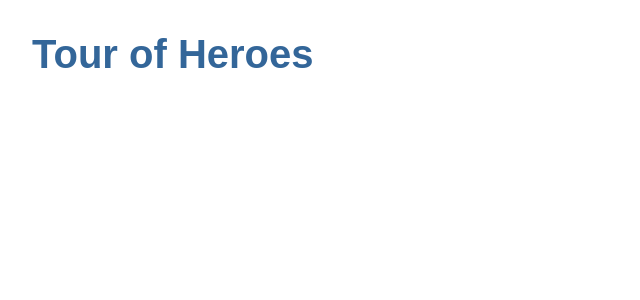
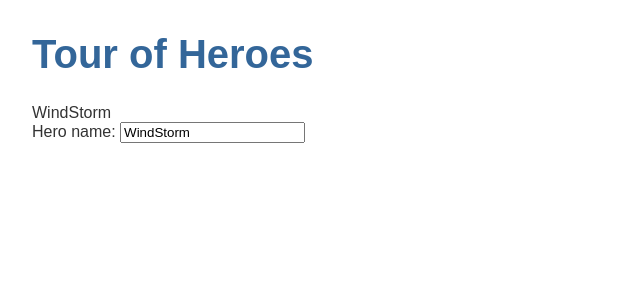
Before and after one commit to scent-y/tour-of-heroes, an Angular app: page / in a window 1280 px wide. Shown: the top 300 px of the page, without its empty margins (0-640 px from the left). Built offline with nearby package versions, Linux system fonts and the light colour scheme.

Commit message:
- create heroes.component - add ngModel directive - import FormsModule into AppModule

```diff
--- a/src/app/app.component.html
+++ b/src/app/app.component.html
@@ -1 +1,2 @@
 <h1>{{title}}</h1>
+<app-heroes></app-heroes>
--- a/src/app/app.module.ts
+++ b/src/app/app.module.ts
@@ -4,6 +4,7 @@
 import { AppRoutingModule } from './app-routing.module';
 import { AppComponent } from './app.component';
 import { HeroesComponent } from './heroes/heroes.component';
+import { FormsModule } from '@angular/forms';
 
 @NgModule({
   declarations: [
@@ -12,7 +13,8 @@
   ],
   imports: [
     BrowserModule,
-    AppRoutingModule
+    AppRoutingModule,
+    FormsModule
   ],
   providers: [],
   bootstrap: [AppComponent]
--- /dev/null
+++ b/src/app/hero.ts
@@ -0,0 +1,4 @@
+export interface Hero {
+  id: number;
+  name: string;
+}
--- a/src/app/heroes/heroes.component.html
+++ b/src/app/heroes/heroes.component.html
@@ -1 +1,5 @@
-<p>heroes works!</p>
+<div>
+  <div>{{hero.name}}</div>
+  <label for="name">Hero name: </label>
+  <input id="name" [(ngModel)]="hero.name" placeholder="name">
+</div>
--- a/src/app/heroes/heroes.component.ts
+++ b/src/app/heroes/heroes.component.ts
@@ -1,4 +1,5 @@
 import { Component, OnInit } from '@angular/core';
+import { Hero } from '../hero';
 
 @Component({
   selector: 'app-heroes',
@@ -7,9 +8,13 @@
 })
 export class HeroesComponent implements OnInit {
 
+  hero: Hero = {
+    id: 1,
+    name: 'WindStorm'
+  };
+
   constructor() { }
 
   ngOnInit(): void {
   }
-
 }
```
